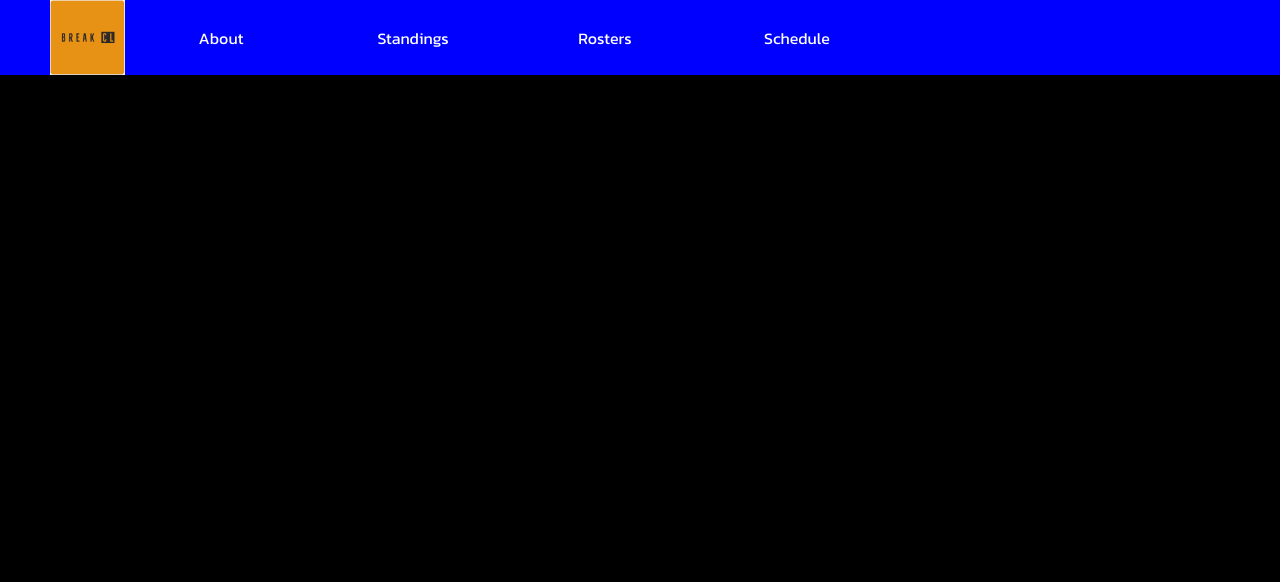
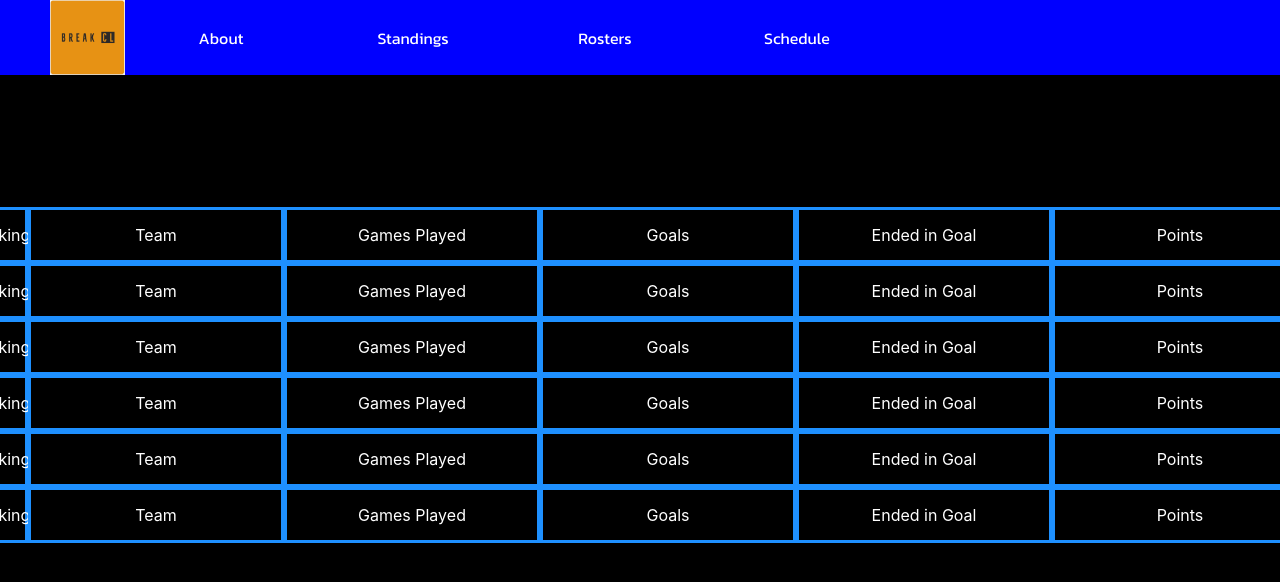
Before and after one commit to TheBestCodersInTheWorld/Break-CL, a React (Create React App) app in the folder client/: page /standings in a window 1280 px wide. Shown: the top 582 px of the page. Built offline with nearby package versions, Linux system fonts and the light colour scheme.

Commit message:
Started table

```diff
--- a/client/src/components/StandingsTable.js
+++ b/client/src/components/StandingsTable.js
@@ -1,9 +1,57 @@
 import React from 'react'
+import StandingsTableEntry from "../components/StandingsTableEntry.js"
 
 const StandingsTable = () => {
+
+  const data = [
+    {
+      "teamName": "Asians FC",
+      "gamesPlayed": 0,
+      "goals": 0,
+      "endInGoal": 0,
+      "points": 0,
+    },
+    {
+      "teamName": "Los Cocos Locos FC",
+      "gamesPlayed": 0,
+      "goals": 0,
+      "endInGoal": 0,
+      "points": 0,
+    },
+    {
+      "teamName": "Gufenshlachen FC",
+      "gamesPlayed": 0,
+      "goals": 0,
+      "endInGoal": 0,
+      "points": 0,
+    },
+    {
+      "teamName": "White Boys Elite FC",
+      "gamesPlayed": 0,
+      "goals": 0,
+      "endInGoal": 0,
+      "points": 0,
+    },
+    {
+      "teamName": "Dingaling FC",
+      "gamesPlayed": 0,
+      "goals": 0,
+      "endInGoal": 0,
+      "points": 0,
+    },
+  ]
+
   return (
-    <div>StandingsTable</div>
-  )
+    <div>
+      <StandingsTableEntry />
+      <StandingsTableEntry team="Asians FC" gamesPlayed={0} goals={0} endInGoal={0} points={0}/>
+      <StandingsTableEntry />
+      <StandingsTableEntry />
+      <StandingsTableEntry />
+      <StandingsTableEntry />
+    </div>
+    )
+
 }
 
 export default StandingsTable
--- a/client/src/components/StandingsTableEntry.js
+++ b/client/src/components/StandingsTableEntry.js
@@ -1,8 +1,11 @@
 import React from 'react'
+import '../styles/Components.css'
 
-const StandingsTableEntry = () => {
+const StandingsTableEntry = (props) => {
   return (
-    <div>
+    <div className="TableEntry">
+
+        <div className="RankingCell">Ranking</div>
         <div className="TextCell">Team</div>
 
         <div className="NumberCell">Games Played</div>
@@ -10,6 +13,7 @@ const StandingsTableEntry = () => {
         <div className="NumberCell">Ended in Goal</div>
         <div className="NumberCell">Points</div>
 
+
     </div>
 
   )
--- a/client/src/pages/Standings.js
+++ b/client/src/pages/Standings.js
@@ -1,14 +1,25 @@
 import React from 'react'
+// components
 import Nav from "../components/Nav.js"
+import StandingsTable from '../components/StandingsTable.js'
+// style
 import '../styles/Standings.css'
+
 
 const Standings = () => {
   return (
     <div className="Standings">
 
       <Nav/>
-      Standings
+
+      <div className="StandingsTableContainer">
+        <StandingsTable />
+      </div>
+
+
+
     </div>
+
 
   )
 }
--- a/client/src/styles/Components.css
+++ b/client/src/styles/Components.css
@@ -46,3 +46,53 @@
 
     background-color: black;
 }
+
+.TextCell {
+    color: white;
+    background-color: black;
+    height:50px;
+    width:250px;
+    border-style: solid;
+    border-color:rgb(30,144,255);
+    display: flex;
+    justify-content: center;
+    align-items: center;
+
+
+}
+
+.NumberCell {
+    color: white;
+    background-color: black;
+    height:50px;
+    width: 250px;
+
+    border-style: solid;
+    border-color:rgb(30,144,255);
+
+    display: flex;
+    justify-content: center;
+    align-items: center;
+
+
+
+}
+
+.RankingCell {
+
+    background-color: black;;
+    width: 50px;
+    color: white;
+    border-style: solid;
+    border-color:rgb(30,144,255);
+    display: flex;
+    justify-content: center;
+    align-items: center;
+}
+
+.TableEntry {
+    display: flex;
+    flex-direction:row;
+    /* justify-content:start; */
+
+}
--- a/client/src/styles/Standings.css
+++ b/client/src/styles/Standings.css
@@ -7,3 +7,10 @@
     background-color: black;
 
 }
+
+.StandingsTableContainer{
+    height: 600px;
+    display: flex;
+    justify-content: center;
+    align-items: center;
+}
```
